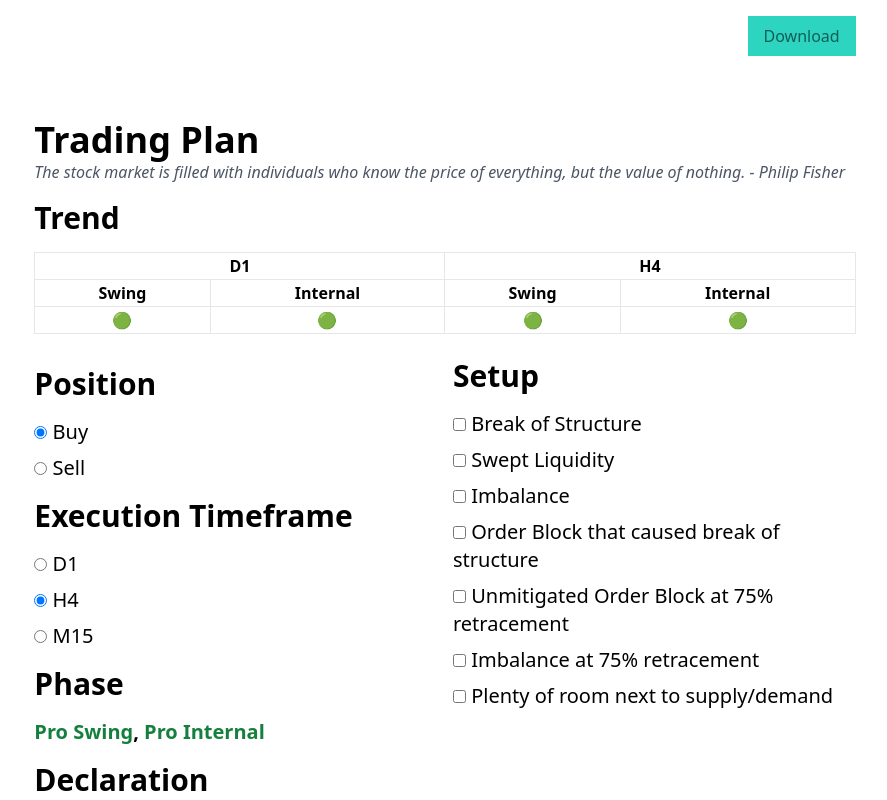
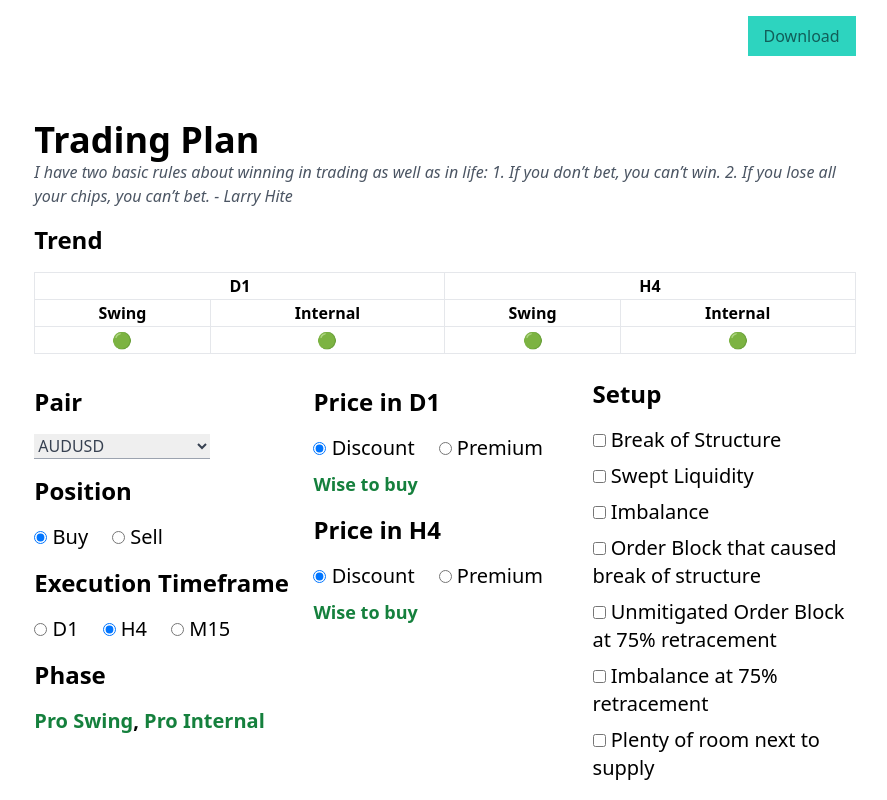
Before and after one commit to syahnur197/trading-plan, a Vue app: page / in a window 1280 px wide. Shown: the top 800 px of the page, without its empty margins (195-1082 px from the left). Built offline with nearby package versions, Linux system fonts and the light colour scheme.

Commit message:
add premium discount, pair, and better png name

```diff
--- a/src/components/TradingPlan.vue
+++ b/src/components/TradingPlan.vue
@@ -76,6 +76,22 @@ const trendReverser = {
   downtrend: 'uptrend',
 }
 
+const positionSuggestion = {
+  buy: {
+    premium: '<span class="text-red-700">Unwise to buy</span>',
+    discount: '<span class="text-green-700">Wise to buy</span>',
+  },
+  sell: {
+    premium: '<span class="text-green-700">Wise to sell</span>',
+    discount: '<span class="text-red-700">Unwise to Sell</span>',
+  }
+}
+
+const snd = {
+  buy: 'supply',
+  sell: 'demand',
+}
+
 const phases = {
   uptrend: {
     uptrend: {
@@ -99,7 +115,40 @@ const phases = {
   }
 }
 
+const pairs = [
+    'AUDUSD',
+    'EURUSD',
+    'GBPUSD',
+    'NZDUSD',
+    'USDCAD',
+    'USDCHF',
+    'USDJPY',
+    'AUDJPY',
+    'CADJPY',
+    'CHFJPY',
+    'EURJPY',
+    'GBPJPY',
+    'NZDJPY',
+    'AUDCAD',
+    'AUDCHF',
+    'AUDNZD',
+    'EURAUD',
+    'EURCAD',
+    'EURCHF',
+    'EURGBP',
+    'EURNZD',
+    'GBPAUD',
+    'GBPCAD',
+    'GBPCHF',
+    'GBPNZD',
+    'NZDCAD',
+    'NZDCHF',
+    'XAUUSD',
+];
+
 // data
+
+const pair = ref(pairs[0])
 
 const d1SwingTrend = ref('uptrend')
 const d1InternalTrend = ref('uptrend')
@@ -108,10 +157,13 @@ const h4InternalTrend = ref('uptrend')
 const m15SwingTrend = ref('uptrend')
 const m15InternalTrend = ref('uptrend')
 
+const d1Price = ref('discount')
+const h4Price = ref('discount')
+
 const position = ref('buy');
 const executionTf = ref('h4');
 
-// methods
+// computed properties
 
 const getPhase = computed(() => {
   if (executionTf.value === 'd1') {
@@ -125,6 +177,25 @@ const getPhase = computed(() => {
   }
 })
 
+const getQuote = computed(() => tradingQuotes[Math.floor(Math.random() * tradingQuotes.length)])
+const getSnd = computed(() => snd[position.value])
+
+const getD1PositionSuggestion = computed(() => positionSuggestion[position.value][d1Price.value])
+const getHh4PositionSuggestion = computed(() => positionSuggestion[position.value][h4Price.value])
+
+// methods
+
+const getToday = () => {
+  const currentDate = new Date();
+
+  const year = currentDate.getFullYear();
+
+  const month = String(currentDate.getMonth() + 1).padStart(2, '0');
+  const day = String(currentDate.getDate()).padStart(2, '0');
+
+  return `${year}-${month}-${day}`;
+}
+
 const download = () => {
   const style = document.createElement('style');
   document.head.appendChild(style);
@@ -133,7 +204,7 @@ const download = () => {
   html2canvas(document.querySelector("#capture")).then(canvas => {
     style.remove();
     canvas.toBlob(function(blob) {
-        saveAs(blob, "trade-plan.png");
+        saveAs(blob, `${getToday()}-${pair.value}-${executionTf.value}-${position.value}.png`);
     });
   });
 }
@@ -146,16 +217,16 @@ const download = () => {
     <div class="flex flex-row justify-end my-4 px-4">
       <button class="bg-teal-400 py-2 px-4 hover:bg-teal-300 text-teal-800" @click="download">Download</button>
     </div>
-    <div id="capture" class="grid grid-cols-2 gap-x-4 gap-y-4 my-12 px-4 py-4">
-      <div class="col-span-2">
+    <div id="capture" class="grid grid-cols-3 gap-x-4 gap-y-4 my-12 px-4 py-4">
+      <div class="col-span-3">
         <h1 class="text-4xl font-bold">Trading Plan</h1>
         <h3 class="italic text-gray-600">
-          {{tradingQuotes[Math.floor(Math.random() * tradingQuotes.length)]}}
+          {{getQuote}}
         </h3>
       </div>
 
-      <div class="col-span-2 flex flex-col gap-y-2 mb-2">
-        <h1 class="text-3xl font-bold mb-2">Trend</h1>
+      <div class="col-span-3 flex flex-col gap-y-2 mb-2">
+        <h1 class="text-2xl font-bold mb-2">Trend</h1>
 
         <table>
           <tr>
@@ -186,9 +257,15 @@ const download = () => {
         </table>
       </div>
 
-      <div class="col-span-2 md:col-span-1 flex flex-col gap-y-2">
-        <h1 class="text-3xl font-bold my-2">Position</h1>
-        <div class="flex flex-row md:flex-col gap-2">
+      <div class="col-span-1 md:col-span-1 flex flex-col gap-y-2">
+        <h1 class="text-2xl font-bold my-2">Pair</h1>
+        <div class="flex flex-row gap-6">
+          <select autocomplete="on" class="border-b w-2/3 border-gray-400 placeholder-gray-400 text-gray-700" name="pair" v-model="pair">
+            <option v-for="pair in pairs" :value="pair" :key="pair">{{ pair }}</option>
+          </select>
+        </div>
+        <h1 class="text-2xl font-bold my-2">Position</h1>
+        <div class="flex flex-row gap-6">
           <label class="text-xl flex-row align-middle" for="position">
             <input type="radio" name="position" value="buy" v-model="position">
             Buy
@@ -199,8 +276,8 @@ const download = () => {
           </label>
         </div>
 
-        <h1 class="text-3xl font-bold my-2">Execution Timeframe</h1>
-        <div class="flex flex-row md:flex-col gap-2">
+        <h1 class="text-2xl font-bold my-2">Execution Timeframe</h1>
+        <div class="flex flex-row gap-6">
           <label class="text-xl flex-row align-middle" for="executionTf">
             <input type="radio" name="executionTf" value="d1" v-model="executionTf">
             D1
@@ -215,13 +292,40 @@ const download = () => {
           </label>
         </div>
 
-        <h1 class="text-3xl font-bold my-2">Phase</h1>
-        <label class="text-xl font-bold" v-html="getPhase">
-        </label>
+        <h1 class="text-2xl font-bold my-2">Phase</h1>
+        <div class="text-xl font-bold" v-html="getPhase"></div>
       </div>
 
-      <div class="col-span-2 md:col-span-1 flex flex-col gap-y-2">
-        <h1 class="text-3xl font-bold mb-2">Setup</h1>
+      <div class="col-span-1 md:col-span-1 flex flex-col gap-y-2">
+        <h1 class="text-2xl font-bold my-2">Price in D1</h1>
+        <div class="flex flex-row gap-6">
+          <label class="text-xl flex-row align-middle" for="d1Price">
+            <input type="radio" name="d1Price" value="discount" v-model="d1Price">
+            Discount
+          </label>
+          <label class="text-xl flex-row align-middle" for="d1Price">
+            <input type="radio" name="d1Price" value="premium" v-model="d1Price">
+            Premium
+          </label>
+        </div>
+        <div class="text-lg font-bold flex flex-row" v-html="getD1PositionSuggestion"></div>
+
+        <h1 class="text-2xl font-bold my-2">Price in H4</h1>
+        <div class="flex flex-row gap-6">
+          <label class="text-xl flex-row align-middle" for="h4Price">
+            <input type="radio" name="h4Price" value="discount" v-model="h4Price">
+            Discount
+          </label>
+          <label class="text-xl flex-row align-middle" for="h4Price">
+            <input type="radio" name="h4Price" value="premium" v-model="h4Price">
+            Premium
+          </label>
+        </div>
+        <div class="text-lg font-bold flex flex-row" v-html="getHh4PositionSuggestion"></div>
+      </div>
+
+      <div class="col-span-1 md:col-span-1 flex flex-col gap-y-2">
+        <h1 class="text-2xl font-bold mb-2">Setup</h1>
         <label class="text-xl">
           <input type="checkbox">
           Break of Structure
@@ -248,12 +352,12 @@ const download = () => {
         </label>
         <label class="text-xl">
           <input type="checkbox">
-          Plenty of room next to supply/demand
+          Plenty of room next to {{ getSnd }}
         </label>
       </div>
 
-      <div class="col-span-2 flex flex-col gap-y-2">
-        <h1 class="text-3xl font-bold mb-2">Declaration</h1>
+      <div class="col-span-3 flex flex-col gap-y-2">
+        <h1 class="text-2xl font-bold mb-2">Declaration</h1>
         <label class="text-lg">
           <input type="checkbox">
           I have a clear trade plan with defined entry, exit points, and a rationale based on my strategy.
```
